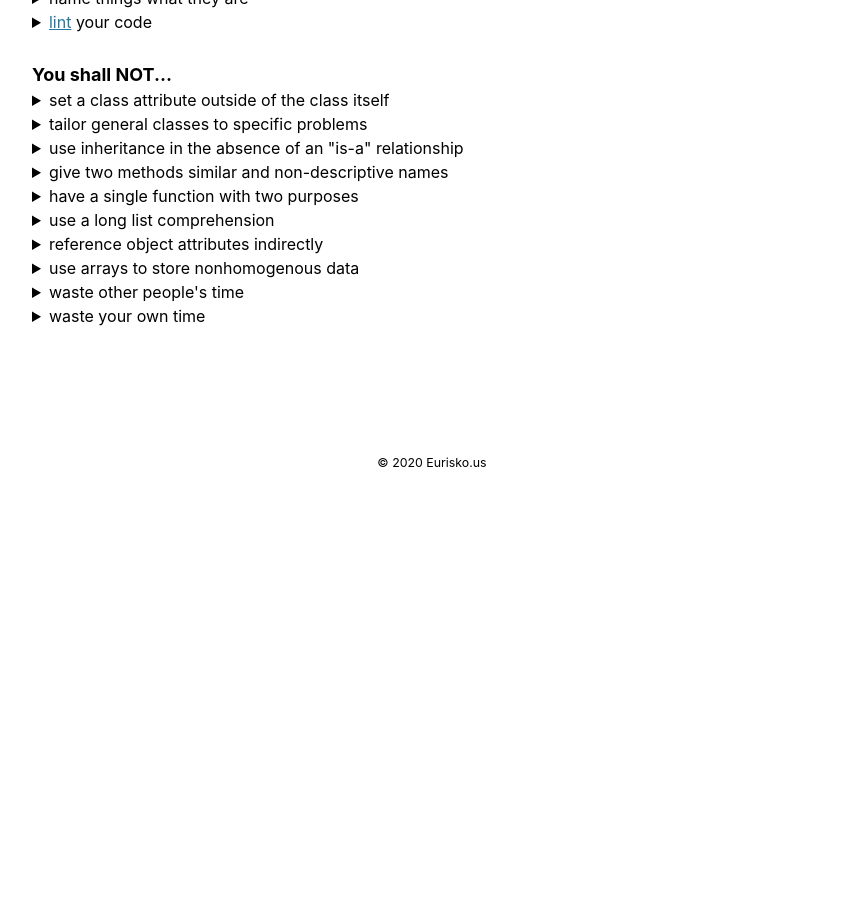
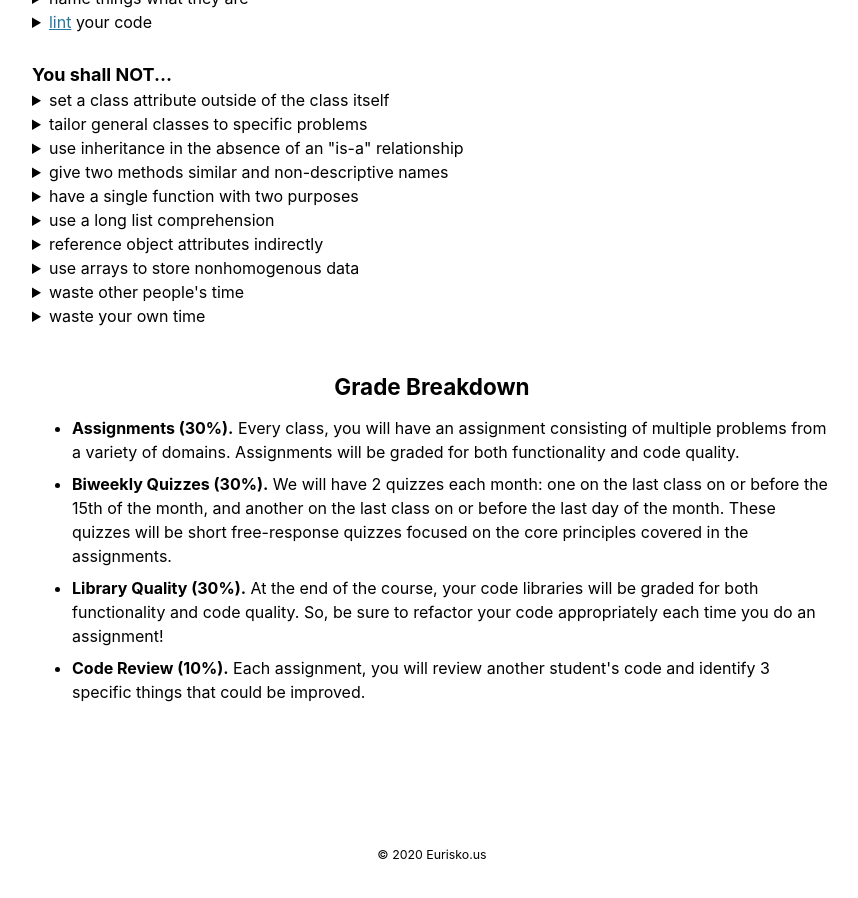
Before and after one commit to skycakjustin/eurisko-us.github.io, a Jekyll site: the page built from _pages/resources.md, in a window 1280 px wide and 900 px high, scrolled down 1978 px. Shown: the whole window, without its empty margins (208-1066 px from the left). Built offline with Jekyll 4.4.1, drawn with Linux system fonts in a browser that asks for light colours; before the commit the page ends 2486 px from its top, so only the background shows below that.

Commit message:
Update resources.md

```diff
--- a/_pages/resources.md
+++ b/_pages/resources.md
@@ -8,7 +8,7 @@ author_profile: false
 # [<center>Resources</center>](#top)
 
 <div style="width:100%; max-width:800px; margin:auto">
-<center><b><a class="body" href="https://eurisko-us.github.io/resources/#submit-assignment">Submit Assignment</a> • <a class="body" href="https://eurisko-us.github.io/resources/#collaboration-policy">Collaboration Policy</a> • <a class="body" href="https://eurisko-us.github.io/resources/#coding-commandments">Coding Commandments</a></b></center>
+<center><b><a class="body" href="https://eurisko-us.github.io/resources/#submit-assignment">Submit Assignment</a> • <a class="body" href="https://eurisko-us.github.io/resources/#collaboration-policy">Collaboration Policy</a> • <a class="body" href="https://eurisko-us.github.io/resources/#coding-commandments">Coding Commandments</a> • <a class="body" href="https://eurisko-us.github.io/resources/#grade-breakdown">Grade Breakdown</a></b></center>
 </div>
 
 ## [<center>Submit Assignment</center>](#submit-assignment)
@@ -272,3 +272,15 @@ author_profile: false
 </font>
 
 </div>
+
+## [<center>Grade Breakdown</center>](#grade-breakdown)
+
+<div style="width:100%; max-width:800px; margin:auto">
+
+<font size="3em"><ul>
+  <li><b>Assignments (30%).</b> Every class, you will have an assignment consisting of multiple problems from a variety of domains. Assignments will be graded for both functionality and code quality.</li>
+  <li><b>Biweekly Quizzes (30%).</b> We will have 2 quizzes each month: one on the last class on or before the 15th of the month, and another on the last class on or before the last day of the month. These quizzes will be short free-response quizzes focused on the core principles covered in the assignments.</li>
+  <li><b>Library Quality (30%).</b> At the end of the course, your code libraries will be graded for both functionality and code quality. So, be sure to refactor your code appropriately each time you do an assignment!</li>
+  <li><b>Code Review (10%).</b> Each assignment, you will review another student's code and identify 3 specific things that could be improved.</li>
+</ul></font>
+</div>
```
